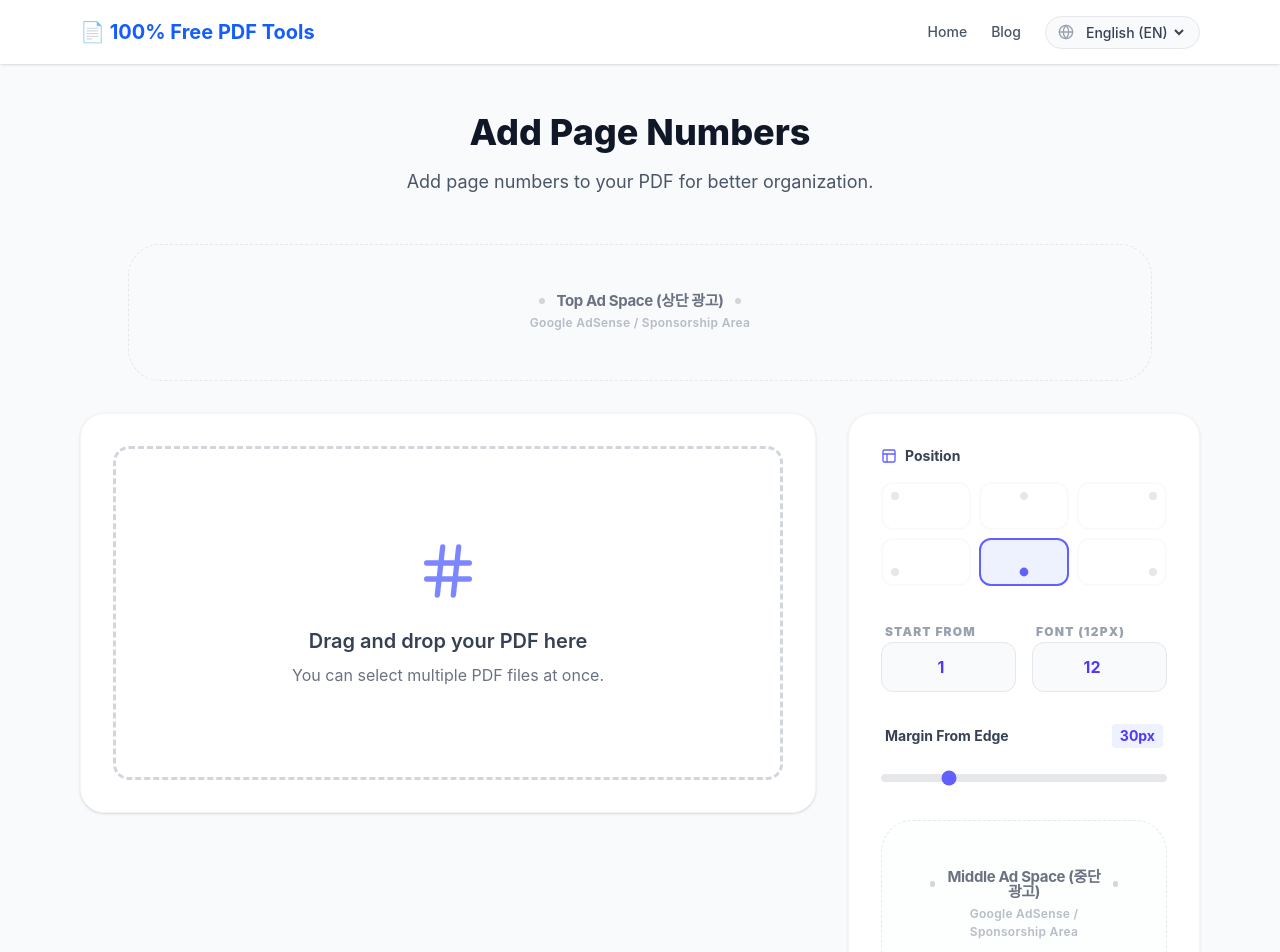
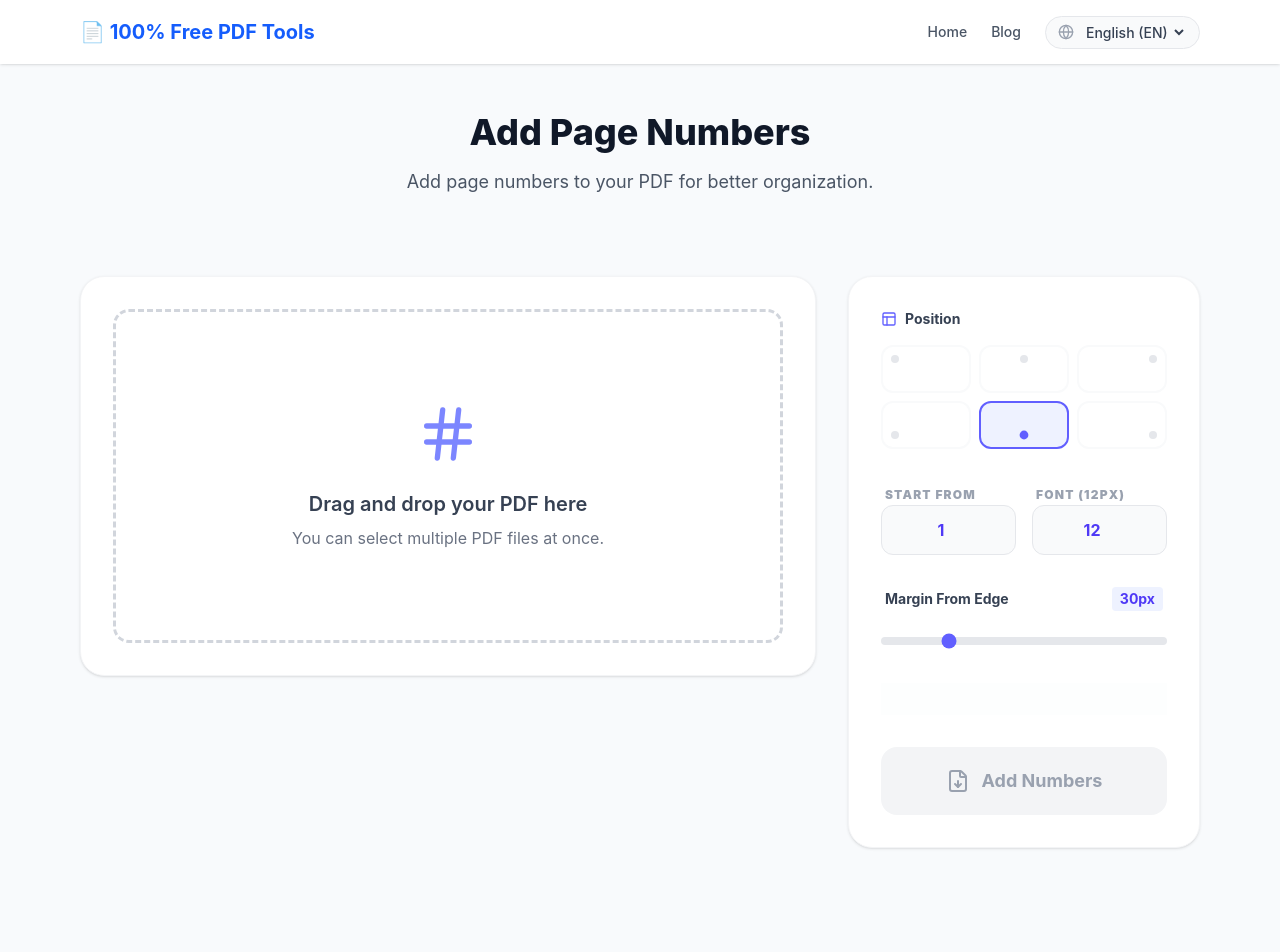
Before and after one commit to koyujong/free-pdf-tools, a Next.js app: page /pagenumber in a window 1280 px wide. Shown: the top 952 px of the page. Built offline with nearby package versions, Linux system fonts and the light colour scheme.

Commit message:
Deploy: Replace AdPlaceholder with live AdUnit

```diff
--- a/components/AdPlaceholder.tsx
+++ b/components/AdPlaceholder.tsx
@@ -1,4 +1,5 @@
 import React from 'react';
+import AdUnit from './AdUnit';
 
 interface AdPlaceholderProps {
   position?: 'top' | 'mid' | 'bottom';
@@ -6,24 +7,18 @@ interface AdPlaceholderProps {
 }
 
 export default function AdPlaceholder({ position = 'bottom', className = '' }: AdPlaceholderProps) {
-  const positionLabel = {
-    top: 'Top Ad Space (상단 광고)',
-    mid: 'Middle Ad Space (중단 광고)',
-    bottom: 'Bottom Ad Space (하단 광고)'
+  // 위치별로 각기 다른 애드센스 슬롯 ID를 할당합니다.
+  const slotIds = {
+    top: '2692019896',
+    mid: '5984397640',
+    bottom: '4671315974'
   };
 
+  const slotId = slotIds[position] || '4671315974';
+
   return (
-    <div className={`w-full max-w-5xl mx-auto my-8 p-12 border border-dashed border-gray-200 rounded-[2rem] bg-gray-50/30 flex flex-col items-center justify-center text-center transition-opacity hover:opacity-80 group ${className}`}>
-      <div className="flex items-center gap-3 mb-1.5">
-        <div className="w-1.5 h-1.5 rounded-full bg-gray-300" />
-        <p className="text-[15px] font-bold tracking-tight text-gray-500 leading-none">
-          {positionLabel[position]}
-        </p>
-        <div className="w-1.5 h-1.5 rounded-full bg-gray-300" />
-      </div>
-      <p className="text-[12px] font-semibold text-gray-400/70 tracking-wide">
-        Google AdSense / Sponsorship Area
-      </p>
+    <div className={`w-full max-w-5xl mx-auto my-8 ${className}`}>
+        <AdUnit slotId={slotId} />
     </div>
   );
 }
```
